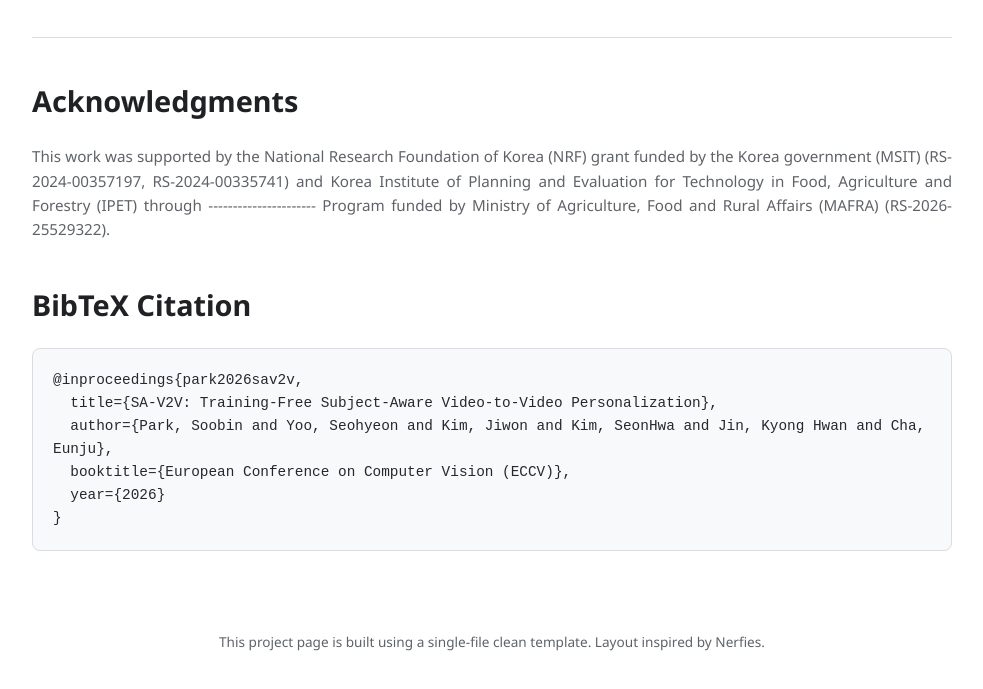
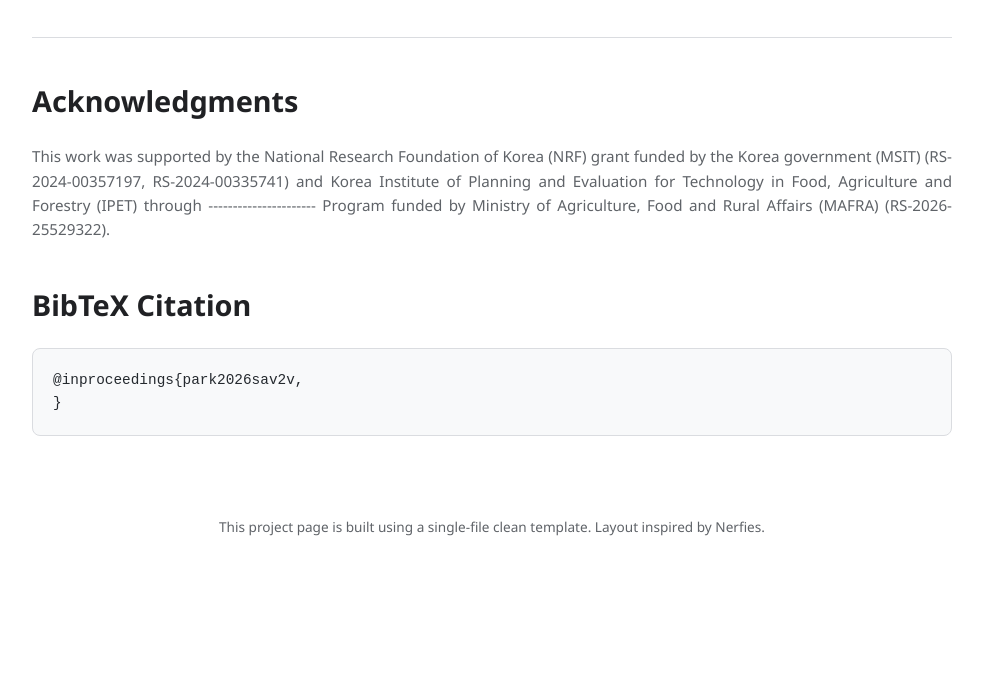
Before and after one commit to ParkSoobin1219/SA-V2V, a plain HTML site: page index.html in a window 1280 px wide. Shown: the part 2758-3447 px from the top of the page, without its empty margins (148-1131 px from the left). After the commit the page ends 3356 px from the top, so only its background shows below. Drawn offline with nearby package versions, Linux system fonts and the light colour scheme; a web font is replaced by a local one.

Commit message:
Remove BibTeX citation from index.html
Removed BibTeX citation for the paper 'SA-V2V: Training-Free Subject-Aware Video-to-Video Personalization'.

```diff
--- a/index.html
+++ b/index.html
@@ -333,10 +333,6 @@
 
       <h2 style="margin-top: 40px;">BibTeX Citation</h2>
       <div class="citation-box">@inproceedings{park2026sav2v,
-  title={SA-V2V: Training-Free Subject-Aware Video-to-Video Personalization},
-  author={Park, Soobin and Yoo, Seohyeon and Kim, Jiwon and Kim, SeonHwa and Jin, Kyong Hwan and Cha, Eunju},
-  booktitle={European Conference on Computer Vision (ECCV)},
-  year={2026}
 }</div>
     </section>
 
```
